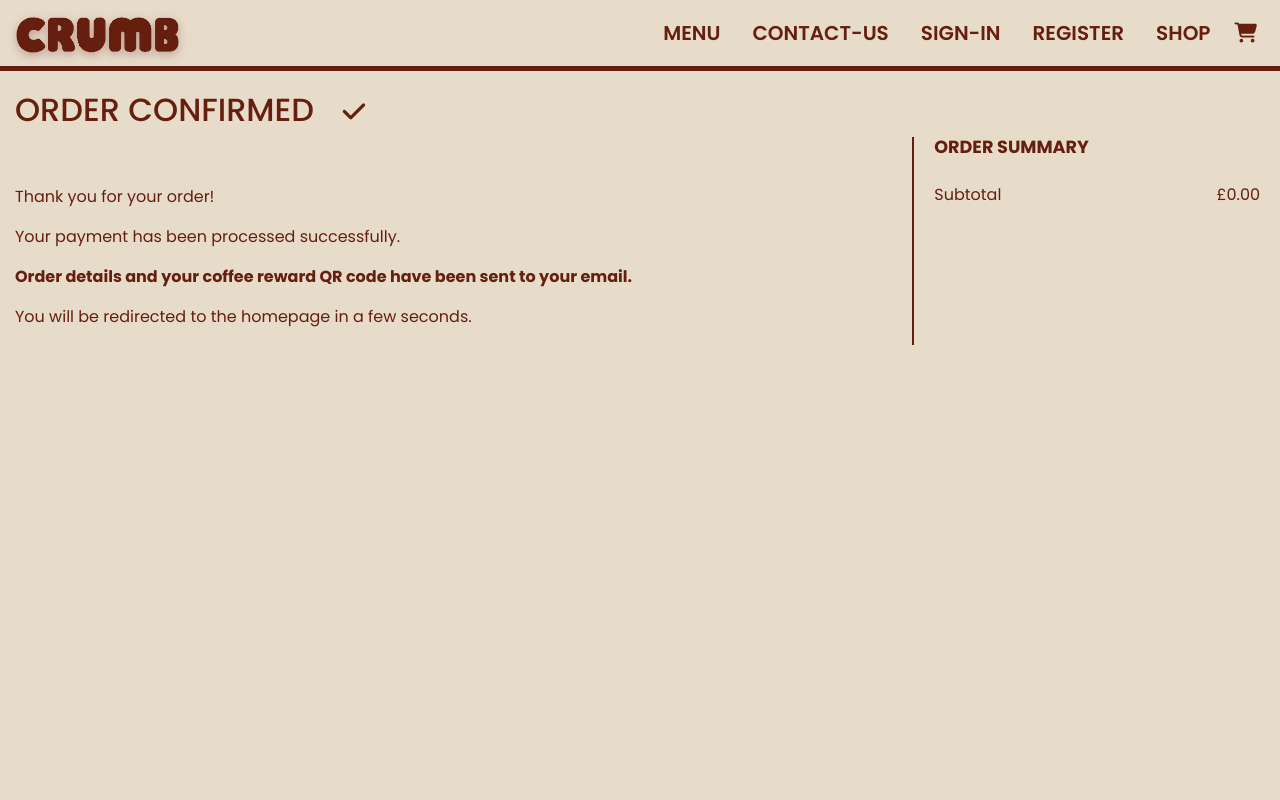
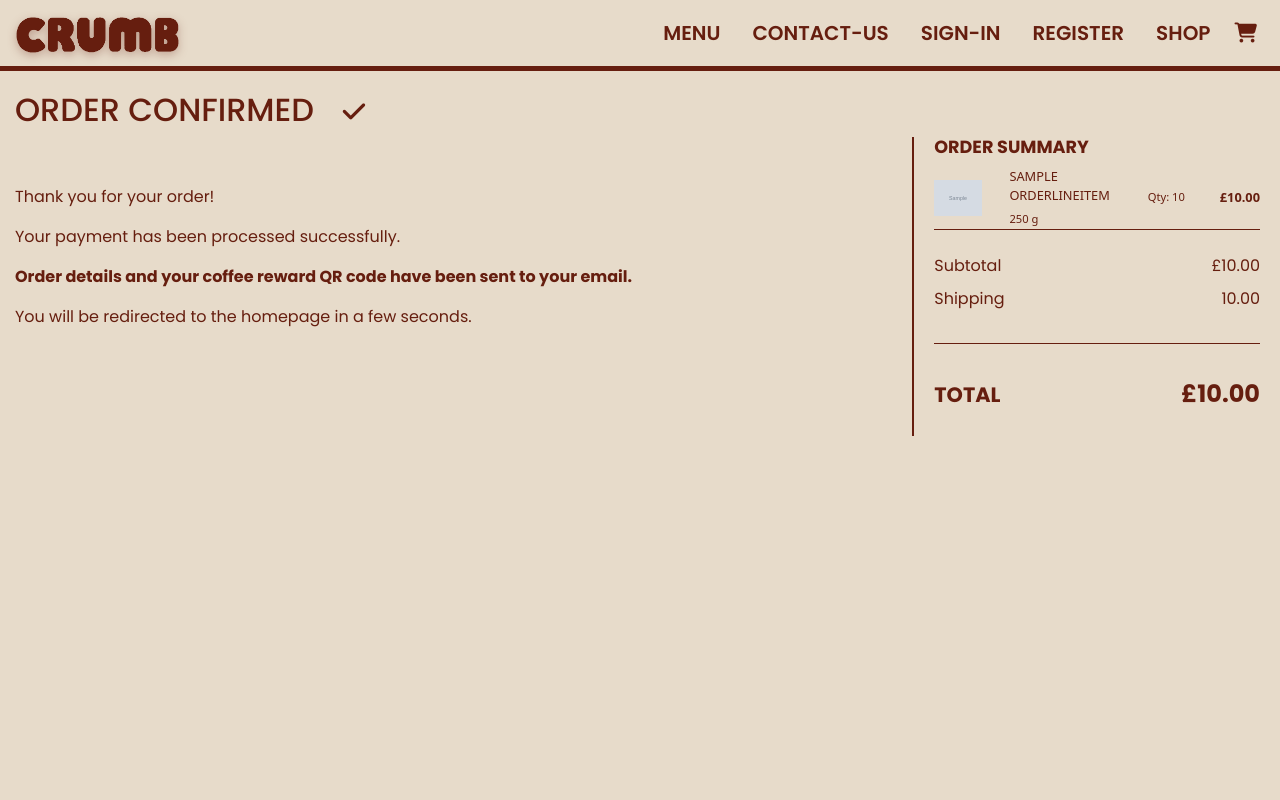
Before and after one commit to Berilkdd/crumb, a Django app: page /checkout/success/1/ in a window 1280 px wide. Run offline with Django 3.2, Linux system fonts and the light colour scheme; tables that the repository leaves empty hold one stand-in row (values such as "Sample post"); grey boxes marked "Sample" are stand-in pictures; some libraries are stand-ins or nearby versions; some web fonts are replaced.

Commit message:
Order summary for completed checkout on checkout success page

```diff
--- a/checkout/models.py
+++ b/checkout/models.py
@@ -28,6 +28,24 @@
     phone_number = models.CharField(
         max_length=20,
         blank=True,
+    )
+
+    order_total = models.DecimalField(
+    max_digits=10,
+    decimal_places=2,
+    default=0,
+    )
+
+    delivery_cost = models.DecimalField(
+        max_digits=10,
+        decimal_places=2,
+        default=0,
+    )
+
+    grand_total = models.DecimalField(
+        max_digits=10,
+        decimal_places=2,
+        default=0,
     )
 
     save_delivery_info = models.BooleanField(default=False)
@@ -64,6 +82,17 @@
         editable=False,
     )
 
+    product_name = models.CharField(
+        max_length=255,
+        blank=True,
+    )
+
+    product_image = models.ImageField(
+        upload_to="order_images/",
+        blank=True,
+        null=True,
+    )
+
     def save(self, *args, **kwargs):
         self.lineitem_total = self.product_price * Decimal(self.quantity)
         super().save(*args, **kwargs)
--- a/checkout/templates/checkout/checkout_success.html
+++ b/checkout/templates/checkout/checkout_success.html
@@ -37,16 +37,16 @@
 
             <div class="summary-list">
 
-                {% for item in cart_items %}
+                {% for item in order.lineitems.all %}
 
                 <div class="summary-item">
 
                     <div class="summary-item-image">
-                        <img src="{{ item.product.image.url }}" alt="{{ item.product.name }}">
+                        <img src="{{ item.product_image.url }}" alt="{{ item.product_name }}">
                     </div>
 
                     <div class="summary-item-name">
-                        <p>{{ item.product.name|upper }}</p>
+                        <p>{{ item.product_name|upper }}</p>
                         <span>250 g</span>
                     </div>
 
@@ -55,21 +55,36 @@
                     </div>
 
                     <div class="summary-item-price">
-                        £{{ item.line_total }}
+                        £{{ item.lineitem_total|floatformat:2 }}
                     </div>
 
                 </div>
 
                 {% endfor %}
 
-            </div>
+                <div class="summary-row mt-4">
+                    <span>Subtotal</span>
+                    <span>£{{ order.order_total|floatformat:2 }}</span>
+                </div>
 
-            <div class="summary-row mt-4">
-                <span>Subtotal</span>
-                <span>£{{ subtotal|floatformat:2 }}</span>
+                <div class="summary-row">
+                    <span>Shipping</span>
+
+                    {% if order.delivery_cost == 0 %}
+                        <span>FREE</span>
+                    {% else %}
+                        <span>{{ order.delivery_cost|floatformat:2 }}</span>
+                    {% endif %}
+                </div>
+
+                <div class="divider-horizontal"></div>
+
+                <div class="summary-row summary-total mt-4 mb-4">
+                    <span><strong>TOTAL</strong></span>
+                    <span><strong>£{{ order.grand_total|floatformat:2 }}</strong></span>
+                </div>
             </div>
         </div>
-
     </div>
 </div>
 
--- a/checkout/views.py
+++ b/checkout/views.py
@@ -23,6 +23,11 @@
             order.save_delivery_info = (
                 "save_delivery_info" in request.POST
             )
+            cart_data = cart_contents(request)
+
+            order.order_total = cart_data["subtotal"]
+            order.delivery_cost = cart_data["shipping"]
+            order.grand_total = cart_data["total"]
             order.save()
 
             for item_id, quantity in cart.items():
@@ -30,11 +35,13 @@
                 product = Product.objects.get(pk=item_id)
 
                 OrderLineItem.objects.create(
-                    order=order,
-                    product=product,
-                    quantity=quantity,
-                    product_price=product.price,
-                )
+                order=order,
+                product=product,
+                product_name=product.name,
+                product_image=product.image,
+                quantity=quantity,
+                product_price=product.price,
+            )
 
             return redirect("checkout_success", order.id)
 
```
Also changed, not shown: checkout/migrations/0005_order_delivery_cost_order_grand_total_and_more.py (added), checkout/migrations/0006_orderlineitem_product_image_and_more.py (added).
